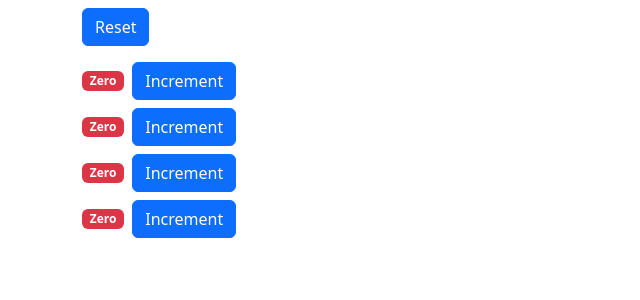
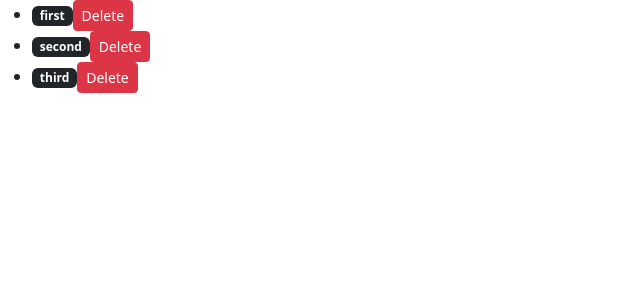
Before and after one commit to ArmirMirafzal/react-js-sinf-ishi-8-modul, a React (Create React App) app: page / in a window 1280 px wide. Shown: the top 300 px of the page, without its empty margins (0-640 px from the left). Built offline with nearby package versions, Linux system fonts and the light colour scheme.

Commit message:
89-dars tahlili

```diff
--- a/src/components/89-dars-increment/app.jsx
+++ /dev/null
@@ -1,20 +0,0 @@
-import React from "react";
-import Counter from "./counter";
-
-export default class App extends React.Component {
-	state = {
-		counters: [1, 0, 3, 3],
-	};
-
-	render() {
-		const { counters } = this.state;
-		return (
-			<main className="container">
-				<button className="my-2 btn btn-primary">Reset</button>
-				{counters.map((count, idx) => (
-					<Counter key={idx} count={count} />
-				))}
-			</main>
-		);
-	}
-}
--- a/src/components/89-dars-increment/counter.jsx
+++ /dev/null
@@ -1,27 +0,0 @@
-import React from "react";
-
-export default class Counter extends React.Component {
-	state = { count: 0 };
-
-	getBadgeClassName() {
-		const { count } = this.state;
-		return `badge bg-${count === 0 ? "danger" : "secondary"}`;
-	}
-
-	handleIncrement = (step = 10) => {
-		this.setState((prev) => ({ count: prev.count + step }));
-	};
-
-	render() {
-		const { count } = this.state;
-
-		return (
-			<div className="mt-2">
-				<span className={this.getBadgeClassName()}>{count ? count : "Zero"}</span>
-				<button onClick={() => this.handleIncrement(20)} className="btn btn-primary ms-2">
-					Increment
-				</button>
-			</div>
-		);
-	}
-}
--- /dev/null
+++ b/src/components/app.jsx
@@ -0,0 +1,31 @@
+import React, { Component } from "react";
+
+export default class App extends Component {
+  state = {
+    list: ["first", "second", "third"],
+  };
+
+  handleRemove(item) {
+    const deleteIdx = this.state.list.findIndex((i) => i === item);
+    const list = [...this.state.list];
+    list.splice(deleteIdx, 1);
+
+    this.setState({ list });
+  }
+
+  render() {
+    const { list } = this.state;
+    return (
+      <ul>
+        {list.map((item, idx) => (
+          <li key={idx}>
+            <span className="badge bg-dark">{item}</span>
+            <button className="btn btn-danger btn-sm" onClick={() => this.handleRemove(item)}>
+              Delete
+            </button>
+          </li>
+        ))}
+      </ul>
+    );
+  }
+}
--- a/src/index.js
+++ b/src/index.js
@@ -1,6 +1,8 @@
 import React from "react";
 import ReactDOM from "react-dom/client";
-import App from "./components/89-dars-increment/app";
+
+import App from "./components/app";
+
 import "bootstrap/dist/css/bootstrap.css";
 import "./assets/index.css";
 
```
Also changed, not shown: 1 other file (tests, documents, lock files or other folders).
